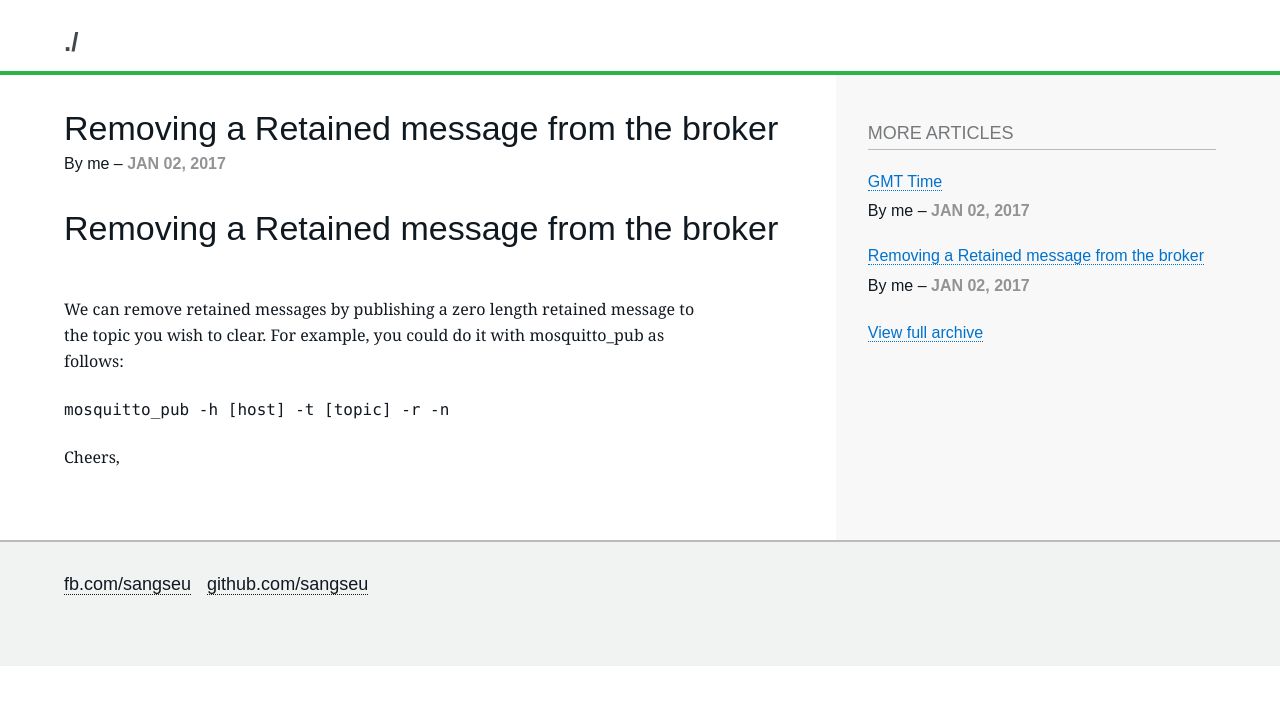
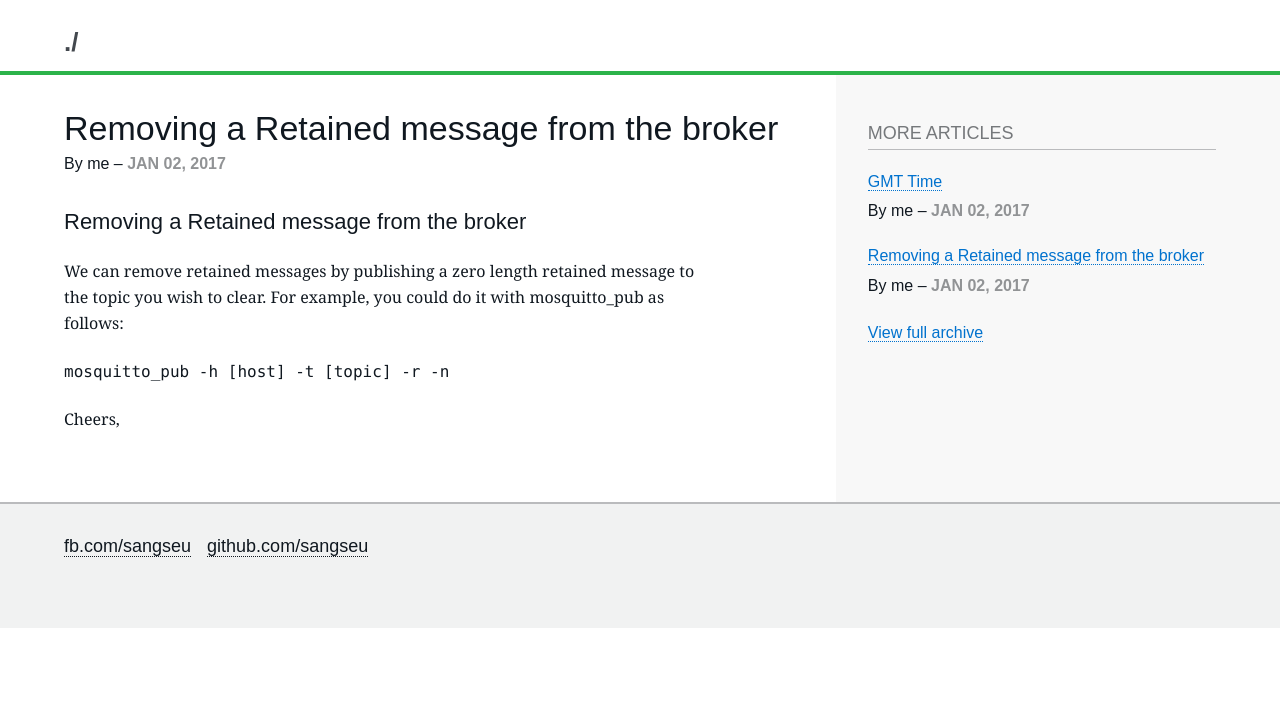
Before and after one commit to sangseu/14Apr_sangseu.github.io, a Jekyll site: the page built from _posts/2017-01-02-Removing a retained message from the broker.md, in a window 1280 px wide. Shown: the top 705 px of the page. Built offline with Jekyll 4.4.1, drawn with Linux system fonts in a browser that asks for light colours; nearby versions of some CDN libraries; some web fonts are replaced.

```diff
--- a/_posts/2017-01-02-Removing a retained message from the broker.md
+++ b/_posts/2017-01-02-Removing a retained message from the broker.md
@@ -7,7 +7,7 @@ tagline:
 excerpt: "Removing a Retained message from the MQTT broker"
 ---
 
-# Removing a Retained message from the broker
+## Removing a Retained message from the broker
 
 <p>We can remove retained messages by publishing a zero length retained
 message to the topic you wish to clear. For example, you could do it
```
